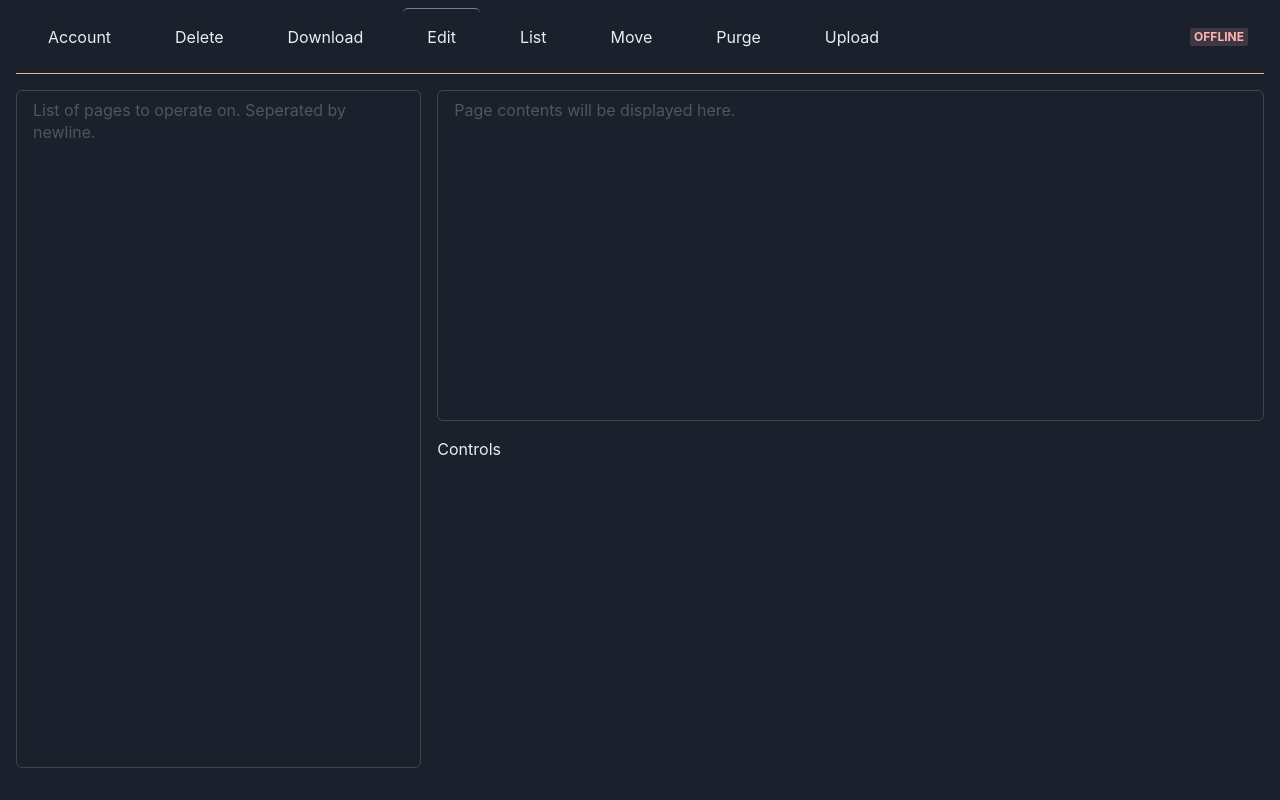
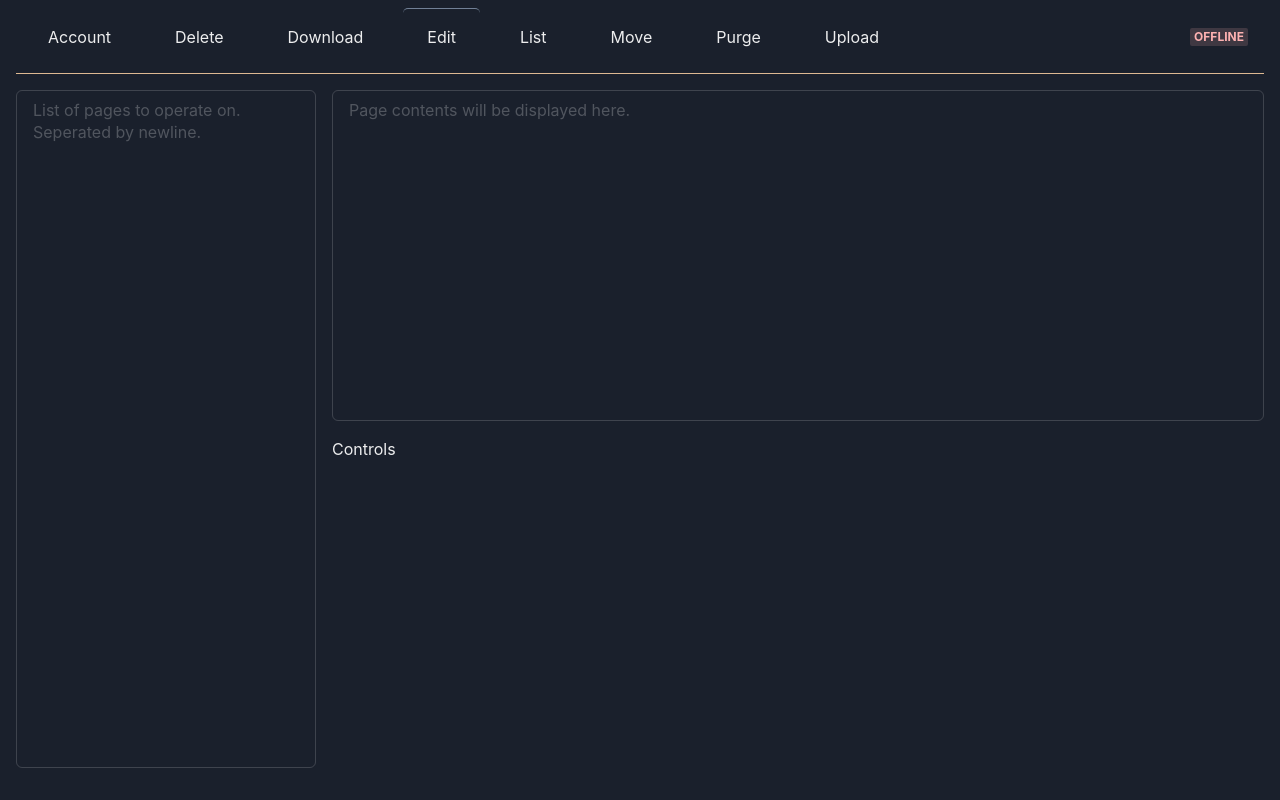
Before and after one commit to FabianLars/mw-toolbox, a React (Create React App) app: page /Edit in a window 1280 px wide. Built offline with nearby package versions, Linux system fonts and the light colour scheme.

Commit message:
adjust columns

```diff
--- a/src/pages/Edit.js
+++ b/src/pages/Edit.js
@@ -5,14 +5,14 @@ const Edit = ({ isOnline }) => {
     return (
         <Flex direction="column" align="center" p="0 1rem 1rem" h="100vh">
             <Header isOnline={isOnline} /* isDisabled={isLoading} */ />
-            <Grid h="100%" w="100%" templateRows="repeat(2, 1fr)" templateColumns="repeat(3, 1fr)" gap={4} mb={4}>
+            <Grid h="100%" w="100%" templateRows="repeat(2, 1fr)" templateColumns="repeat(4, 1fr)" gap={4} mb={4}>
                 <GridItem rowSpan={2}>
                     <Textarea resize="none" h="100%" placeholder="List of pages to operate on. Seperated by newline." />
                 </GridItem>
-                <GridItem colSpan={2}>
+                <GridItem colSpan={3}>
                     <Textarea resize="none" h="100%" placeholder="Page contents will be displayed here." />
                 </GridItem>
-                <GridItem colSpan={2}>Controls</GridItem>
+                <GridItem colSpan={3}>Controls</GridItem>
             </Grid>
         </Flex>
     );
```
